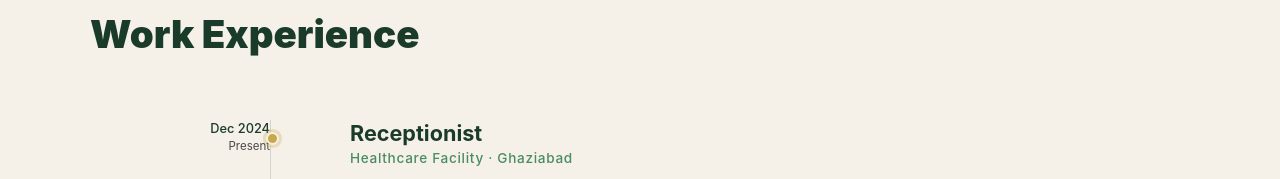
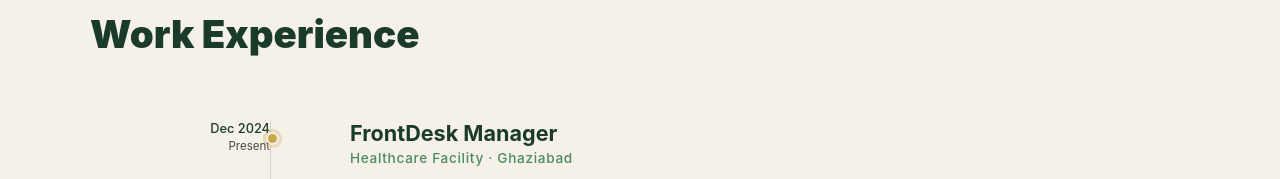
Before and after one commit to gouravambavat/portfolio, a plain HTML site: page index.html in a window 1280 px wide. Shown: the part 1896-2075 px from the top of the page. Drawn offline with Linux system fonts and the light colour scheme.

Commit message:
Change job title from Receptionist to FrontDesk Manager

```diff
--- a/index.html
+++ b/index.html
@@ -869,7 +869,7 @@
           <div class="exp-period-sub">Present</div>
         </div>
         <div class="exp-content">
-          <div class="exp-role">Receptionist</div>
+          <div class="exp-role">FrontDesk Manager</div>
           <div class="exp-org">Healthcare Facility · Ghaziabad</div>
           <ul class="exp-duties">
             <li>Greeting and directing visitors with professionalism and warmth</li>
```
